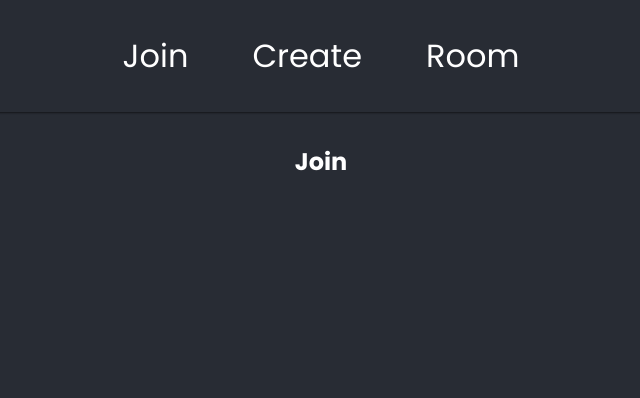
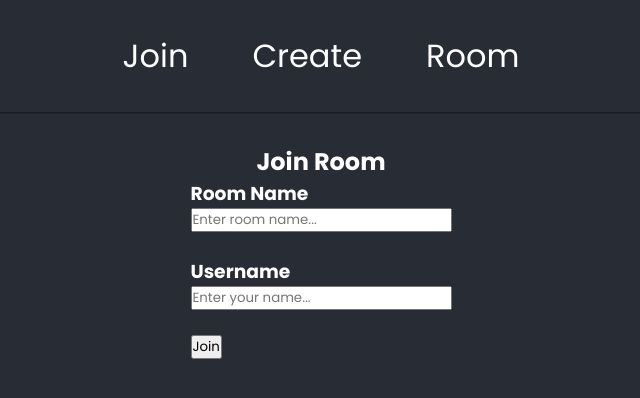
Before and after one commit to VamiqValji/AngelHacks-2021, a React (Create React App) app in the folder client/: page / in a window 1280 px wide. Shown: the top 398 px of the page, without its empty margins (319-959 px from the left). Built offline with nearby package versions, Linux system fonts and the light colour scheme.

Commit message:
post requests to server from client => this will be done in one server.js file instead of splitting routes and using express router as to keep variable values constant without the need of a database

```diff
--- a/client/src/pages/CreateRoom.tsx
+++ b/client/src/pages/CreateRoom.tsx
@@ -1,4 +1,5 @@
 import { useRef, useEffect } from 'react';
+import axios from "axios";
 
 interface CreateRoomProps {
     // socket: CreateRoomProps
@@ -9,9 +10,32 @@ const CreateRoom: React.FC<CreateRoomProps> = ({}) => {
     const roomName = useRef<HTMLInputElement>(null);
     const inputName = useRef<HTMLInputElement>(null);
 
-    const joinRoom = (e:React.FormEvent<HTMLFormElement>) => {
+    const joinRoom = async (e:React.FormEvent<HTMLFormElement>) => {
         e.preventDefault();
-        console.log(roomName.current?.value);
+
+        try {
+            const resp = await axios.post('http://localhost:3001/create',
+            {
+                name: inputName.current?.value,
+                roomName: roomName.current?.value
+            });
+            console.log("res data: ", resp.data);
+        } catch (err) {
+            console.error(err);
+        }
+
+        // axios
+        // .post("http://localhost:3001/create", {
+        //     roomName: roomName.current?.value,
+        // })
+        // .then((res) => {
+        //     console.log("res data: ", res.data);
+        // })
+        // .catch((err) => {
+        //     console.warn(err);
+        // });
+
+        console.log();
     }
 
     return (
--- a/client/src/pages/Join.tsx
+++ b/client/src/pages/Join.tsx
@@ -1,15 +1,43 @@
-import React from 'react'
+import React, { useRef } from 'react'
+import axios from "axios";
 
 interface JoinProps {
 
 }
 
 const Join: React.FC<JoinProps> = ({}) => {
+    const roomName = useRef<HTMLInputElement>(null);
+    const inputName = useRef<HTMLInputElement>(null);
+
+    const joinRoom = async (e:React.FormEvent<HTMLFormElement>) => {
+        e.preventDefault();
+
+        try {
+            const resp = await axios.post('http://localhost:3001/join',
+            {
+                name: inputName.current?.value,
+                roomName: roomName.current?.value
+            });
+            console.log("res data: ", resp.data);
+        } catch (err) {
+            console.error(err);
+        }
+    }
+
     return (
         <>
             <div className="containerContainer">
                 <div className="container">
-                    <h2>Join</h2>
+                    <h2>Join Room</h2>
+                    <form onSubmit={(e) => joinRoom(e)} >
+                        <h3>Room Name</h3>
+                        <input className="center" ref={roomName} type="text" placeholder="Enter room name..." />
+                        <br/>
+                        <h3>Username</h3>
+                        <input className="center" ref={inputName} type="text" placeholder="Enter your name..." />
+                        <br/>
+                        <button className="center">Join</button>
+                    </form>
                 </div>
             </div>
         </>
```
Also changed, not shown: 1 other file (tests, documents, lock files or other folders).
